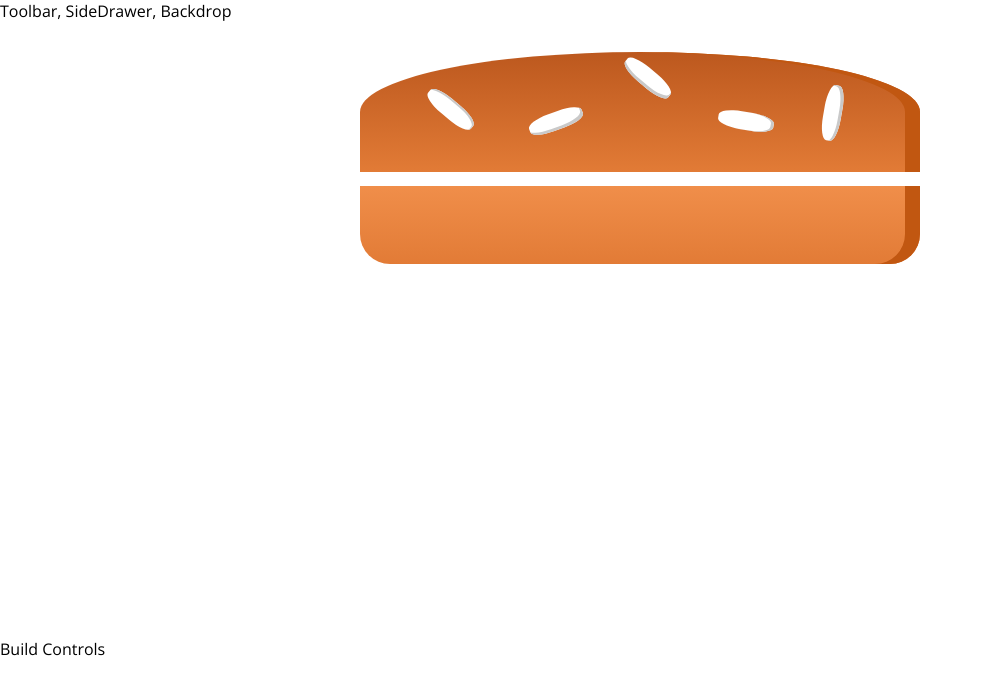
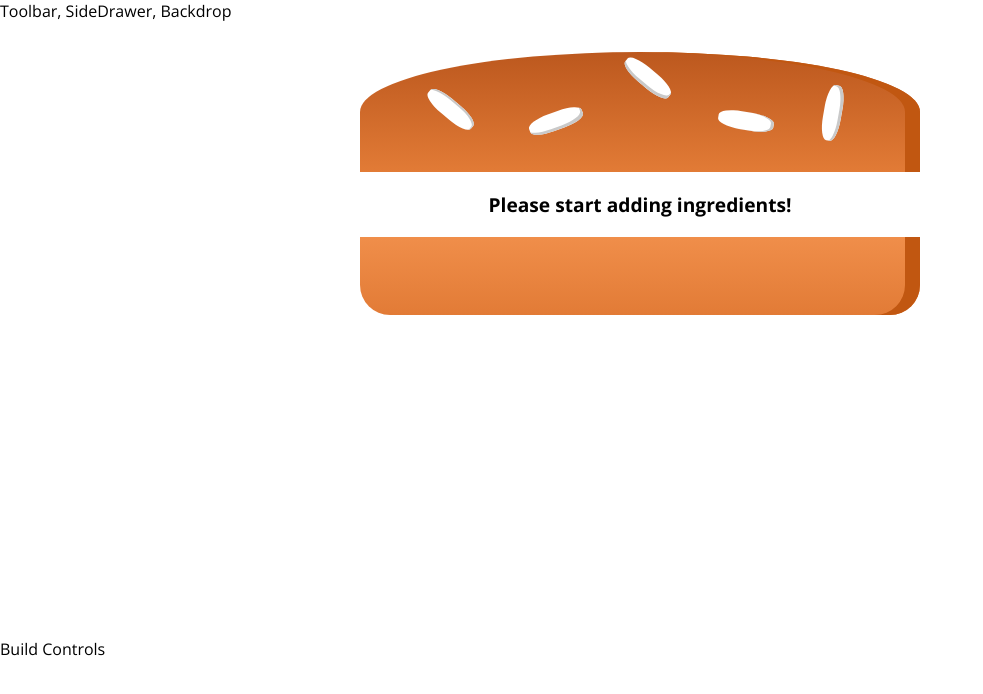
Before and after one commit to GabriFili850/burger-builder, a React app: page / in a window 1280 px wide. Shown: the top 694 px of the page, without its empty margins (0-983 px from the left). Built offline with nearby package versions, Linux system fonts and the light colour scheme.

Commit message:
problem solved, complete burger rendering on screen

```diff
--- a/src/App.js
+++ b/src/App.js
@@ -4,11 +4,11 @@ import Layout from './components/Layout/Layout';
 import BurgerBuilder from './containers/BurgerBuilder/BurgerBuilder';
 
 class App extends Component {
-  render() {
+  render () {
     return (
       <div>
         <Layout>
-          < BurgerBuilder />
+          <BurgerBuilder />
         </Layout>
       </div>
     );
--- /dev/null
+++ b/src/components/Burger/Burger.js
@@ -0,0 +1,28 @@
+import React from 'react';
+
+import classes from './Burger.css';
+import BurgerIngredient from './BurgerIngredient/BurgerIngredient';
+
+const burger = ( props ) => {
+    let transformedIngredients = Object.keys( props.ingredients )
+        .map( igKey => {
+            return [...Array( props.ingredients[igKey] )].map( ( _, i ) => {
+                return <BurgerIngredient key={igKey + i} type={igKey} />;
+            } );
+        } )
+        .reduce((arr, el) => {
+            return arr.concat(el)
+        }, []);
+    if (transformedIngredients.length === 0) {
+        transformedIngredients = <p>Please start adding ingredients!</p>;
+    }
+    return (
+        <div className={classes.Burger}>
+            <BurgerIngredient type="bread-top" />
+            {transformedIngredients}
+            <BurgerIngredient type="bread-bottom" />
+        </div>
+    );
+};
+
+export default burger;
--- /dev/null
+++ b/src/components/Burger/BurgerIngredient/BurgerIngredient.js
@@ -0,0 +1,46 @@
+import React, { Component } from 'react';
+import PropTypes from 'prop-types';
+
+import classes from './BurgerIngredient.css';
+
+class BurgerIngredient extends Component {
+    render () {
+        let ingredient = null;
+
+        switch ( this.props.type ) {
+            case ( 'bread-bottom' ):
+                ingredient = <div className={classes.BreadBottom}></div>;
+                break;
+            case ( 'bread-top' ):
+                ingredient = (
+                    <div className={classes.BreadTop}>
+                        <div className={classes.Seeds1}></div>
+                        <div className={classes.Seeds2}></div>
+                    </div>
+                );
+                break;
+            case ( 'meat' ):
+                ingredient = <div className={classes.Meat}></div>;
+                break;
+            case ( 'cheese' ):
+                ingredient = <div className={classes.Cheese}></div>;
+                break;
+            case ( 'bacon' ):
+                ingredient = <div className={classes.Bacon}></div>;
+                break;
+            case ( 'salad' ):
+                ingredient = <div className={classes.Salad}></div>;
+                break;
+            default:
+                ingredient = null;
+        }
+
+        return ingredient;
+    }
+}
+
+BurgerIngredient.propTypes = {
+    type: PropTypes.string.isRequired
+};
+
+export default BurgerIngredient;
--- a/src/components/Burger/BurgerIngredient/index.js
+++ /dev/null
@@ -1,46 +0,0 @@
-import React, { Component } from 'react';
-import PropTypes from 'prop-types';
-import classes from './BurgerIngredient.css'
-
-
-class BurgerIngredient extends Component {
-    render () {
-        let ingredient = null;
-
-    switch (this.props.type) {
-        case ('bread-bottom'):
-            ingredient = <div className={classes.BreadBottom}></div>;
-            break;
-        case ( 'bread-top'):
-            ingredient = (
-                <div className={classes.BreadTop}>
-                    <div className={classes.Seeds1}></div>
-                    <div className={classes.Seeds2}></div>
-                </div>
-            );
-            break;
-        case ('meat'):
-            ingredient = <div className={classes.Meat}></div>
-            break;
-        case ('cheese'):
-            ingredient = <div className={classes.Cheese}></div>
-            break;
-        case ('bacon'):
-            ingredient = <div className={classes.Bacon}></div>
-            break;
-        case ('salad'):
-            ingredient = <div className={classes.Salad}></div>
-            break;
-        default:
-            ingredient = null;
-    }
-
-    return ingredient;
-    }
-}
-
-BurgerIngredient.propTypes = {
-    type: PropTypes.string.isRequired
-};
-
-export default BurgerIngredient;
--- a/src/components/Burger/index.js
+++ /dev/null
@@ -1,22 +0,0 @@
-import React from 'react';
-
-import classes from './Burger.css';
-import BurgerIngredient from './BurgerIngredient';
-
-const burger = ( props ) => {
-    const transformedIngredients = Object.keys(props.ingredients)
-        .map( igKey => {
-            return [...Array( props.ingredients[igKey] )].map( (_, i) => {
-                return <BurgerIngredient key={igKey + i} type={igKey} />
-                });
-            });
-    return (
-        <div className={classes.Burger}>
-            <BurgerIngredient type='bread-top' />
-            {transformedIngredients}
-            <BurgerIngredient type='bread-bottom' />
-        </div>
-    )
-}
-
-export default burger;
--- a/src/components/Layout/Layout.js
+++ b/src/components/Layout/Layout.js
@@ -10,7 +10,6 @@ const layout = ( props ) => (
             {props.children}
         </main>
     </Aux>
-
 );
 
 export default layout;
--- a/src/containers/BurgerBuilder/BurgerBuilder.js
+++ b/src/containers/BurgerBuilder/BurgerBuilder.js
@@ -1,24 +1,29 @@
 import React, { Component } from 'react';
 
 import Aux from '../../hoc/Aux';
-import Burger from '../../components/Burger';
+import Burger from '../../components/Burger/Burger';
+
 class BurgerBuilder extends Component {
+    // constructor(props) {
+    //     super(props);
+    //     this.state = {...}
+    // }
     state = {
         ingredients: {
-            salad: 1,
-            bacon: 1,
-            cheese: 2,
-            meat: 2
+            salad: 0,
+            bacon: 0,
+            cheese: 0,
+            meat: 0
         }
     }
 
     render () {
         return (
             <Aux>
-                <Burger ingredients/>
+                <Burger ingredients={this.state.ingredients} />
                 <div>Build Controls</div>
             </Aux>
-        )
+        );
     }
 }
 
```
Also changed, not shown: src/components/Burger/BurgerIngredient/BurgerIngredient.css (indentation only).
